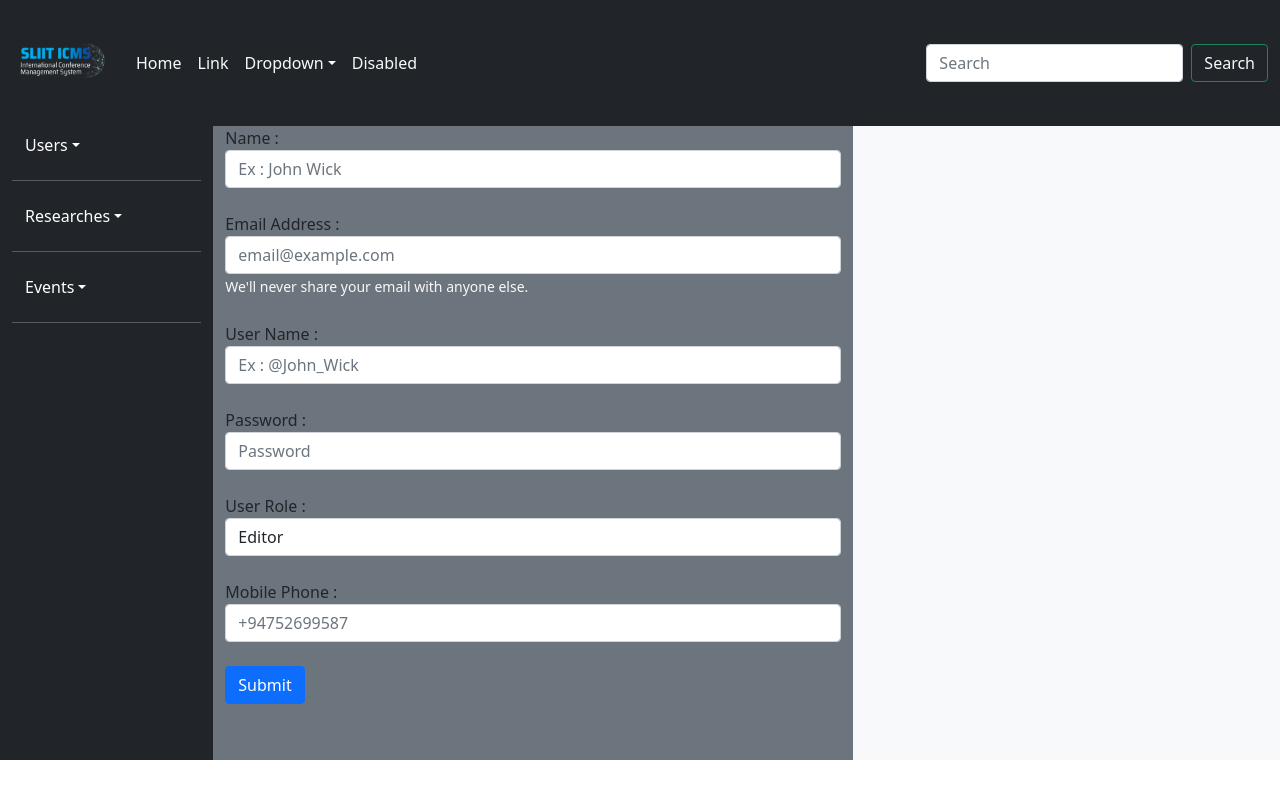
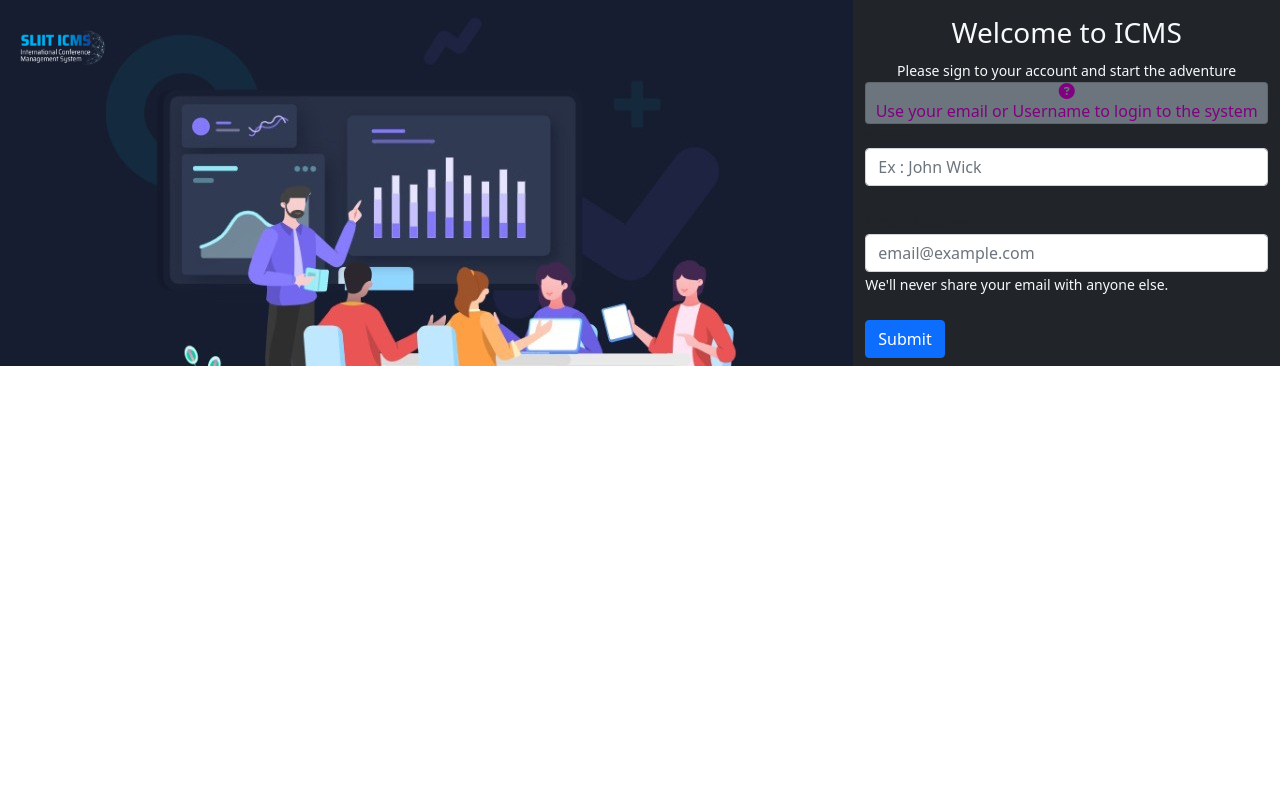
Before and after one commit to ApplicationFramwork/FrontEnd, a React (Create React App) app: page / in a window 1280 px wide. Built offline with nearby package versions, Linux system fonts and the light colour scheme.

Commit message:
User registration II form added

```diff
--- a/src/App.css
+++ b/src/App.css
@@ -1,3 +1,13 @@
 html {
   font-size: 1rem;
 }
+.frm{
+  background-image: url("images/undraw_add_friends_re_3xte.svg");
+}
+.lg-body{
+  background-image: url("images/WhatsApp Image 2021-05-24 at 12.39.40.jpeg");
+  height: 100%;
+}
+.loginCard{
+  color: #800080;
+}
--- a/src/App.js
+++ b/src/App.js
@@ -3,53 +3,17 @@ import './App.css';
 import {BrowserRouter as Router, Route, Switch} from 'react-router-dom';
 import AdminDashboard from './components/AdminDashboardComponent'
 import AddREComponent from './components/AddREUserComponents';
+import LoginComponent from './components/UserLogin';
+import './App.css';
 import logo from './images/icms 2.png';
 
 function App() {
     return (
 
         <div>
-            <nav class="navbar navbar-expand-lg navbar-light bg-dark">
-                <div class="container-fluid">
-                    <a class="navbar-brand" href="#">
-                        <img src={logo} alt="" width="100" height="100" class="d-inline-block align-top"/>
-                    </a>
-                    <button class="navbar-toggler" type="button" data-bs-toggle="collapse" data-bs-target="#navbarSupportedContent" aria-controls="navbarSupportedContent" aria-expanded="false" aria-label="Toggle navigation">
-                        <span class="navbar-toggler-icon"></span>
-                    </button>
-                    <div class="collapse navbar-collapse" id="navbarSupportedContent">
-                        <ul class="navbar-nav me-auto mb-2 mb-lg-0">
-                            <li class="nav-item">
-                                <a class="nav-link active text-light" aria-current="page" href="#">Home</a>
-                            </li>
-                            <li class="nav-item">
-                                <a class="nav-link text-light" href="#">Link</a>
-                            </li>
-                            <li class="nav-item dropdown">
-                                <a class="nav-link dropdown-toggle text-light" href="#" id="navbarDropdown" role="button" data-bs-toggle="dropdown" aria-expanded="false">
-                                    Dropdown
-                                </a>
-                                <ul class="dropdown-menu" aria-labelledby="navbarDropdown">
-                                    <li><a class="dropdown-item text-light" href="#">Action</a></li>
-                                    <li><a class="dropdown-item text-light" href="#">Another action</a></li>
-                                    <li><hr class="dropdown-divider"/></li>
-                                    <li><a class="dropdown-item text-light" href="#">Something else here</a></li>
-                                </ul>
-                            </li>
-                            <li class="nav-item">
-                                <a class="nav-link disabled text-light" href="#" tabindex="-1" aria-disabled="true">Disabled</a>
-                            </li>
-                        </ul>
-                        <form class="d-flex">
-                            <input class="form-control me-2" type="search" placeholder="Search" aria-label="Search"/>
-                            <button class="btn btn-outline-success text-light" type="submit">Search</button>
-                        </form>
-                    </div>
-                </div>
-            </nav>
             <Router>
                 <switch>
-                    <Route path = "/" exact component = {AddREComponent}></Route>
+                    <Route path = "/" exact component = {LoginComponent}></Route>
                 </switch>
             </Router>
         </div>
--- a/src/components/AddREUserComponents.jsx
+++ b/src/components/AddREUserComponents.jsx
@@ -1,5 +1,6 @@
 import React, { Component } from 'react';
 import AdminDashboardComponent from "./AdminDashboardComponent";
+
 
 class AddREUserComponents extends  Component{
     render() {
@@ -45,10 +46,14 @@ class AddREUserComponents extends  Component{
                         <hr className="text-light"/>
                     </div>
 
-                    <div className="col-sm-6 bg-secondary justify-contend-center text-light">
+                    <div className="col-sm-6 m-1 frm">
+                        <div className="row">
+                            <div className="col-sm-4"></div>
+                            <div className="col-sm-8 bg-secondary justify-contend-center text-light">
+                                <h3>User Registration</h3>
                                 <form className="form-container">
                                     <div className="form-group">
-                                <label for= "name_s" className="text-small text-dark">Name : </label>
+                                        <label htmlFor="name_s" className="text-small text-dark">Name : </label>
                                         <input type="name" className="form-control" id="name_s"
                                                placeholder="Ex : John Wick"/>
                                     </div>
@@ -58,7 +63,8 @@ class AddREUserComponents extends  Component{
                                         <label htmlFor="email1" className="text-dark">Email Address : </label>
                                         <input type="email" className="form-control" id="email1"
                                                aria-describedby="emailHelp" placeholder="email@example.com"/>
-                                    <small id="emailHelp" className="form-text text-light">We'll never share your email
+                                        <small id="emailHelp" className="form-text text-light">We'll never share your
+                                            email
                                             with anyone else.</small>
                                     </div>
 
@@ -97,9 +103,12 @@ class AddREUserComponents extends  Component{
                                         <button type="submit" className="btn btn-primary mb-2">Submit</button>
                                     </div>
                                 </form>
+                            </div>
+                        </div>
                         <br/>
                         <br/>
                     </div>
+
                 </div>
             </div>
         );
--- /dev/null
+++ b/src/components/UserLogin.jsx
@@ -0,0 +1,54 @@
+import React, { Component } from 'react';
+import logo from '../images/icms 2.png';
+class UserLogin extends  Component{
+    render() {
+        return(
+            <div className="container-fluid">
+                <div className="row lg-body">
+                    <div className="col-sm-8 lg-body">
+                        <div className="row">
+                            <div className="col-sm-1">
+                                <img src={logo} width={"100px"}/>
+                            </div>
+                        </div>
+                    </div>
+                    <div className="col-sm-4 bg-dark">
+                        <center>
+                            <h3 className="mt-3 text-light">Welcome to ICMS</h3>
+                            <small className="text-light"> Please sign to your account and start the adventure</small>
+                            <div className="card bg-secondary loginCard">
+                                <i className="fas fa-question-circle"></i>
+                                Use your email or Username to login to the system
+
+                            </div>
+
+                        </center>
+                        <form className="form-container">
+                            <div className="form-group">
+                                <label htmlFor="name_s" className="text-small text-dark">Name : </label>
+                                <input type="name" className="form-control" id="name_s"
+                                       placeholder="Ex : John Wick"/>
+                            </div>
+
+                            <br/>
+                            <div className="form-group">
+                                <label htmlFor="email1" className="text-dark">Email Address : </label>
+                                <input type="email" className="form-control" id="email1"
+                                       aria-describedby="emailHelp" placeholder="email@example.com"/>
+                                <small id="emailHelp" className="form-text text-light">We'll never share your
+                                    email
+                                    with anyone else.</small>
+                            </div>
+
+                            <br/>
+                            <div className="col-auto">
+                                <button type="submit" className="btn btn-primary mb-2">Submit</button>
+                            </div>
+                        </form>
+                    </div>
+                </div>
+            </div>
+        )
+    }
+}
+export default UserLogin;
```
Also changed, not shown: src/images/WhatsApp Image 2021-05-24 at 12.39.40.jpeg (added), src/images/undraw_add_friends_re_3xte.svg (added). Lines whose indentation alone changed are shown as unchanged.
